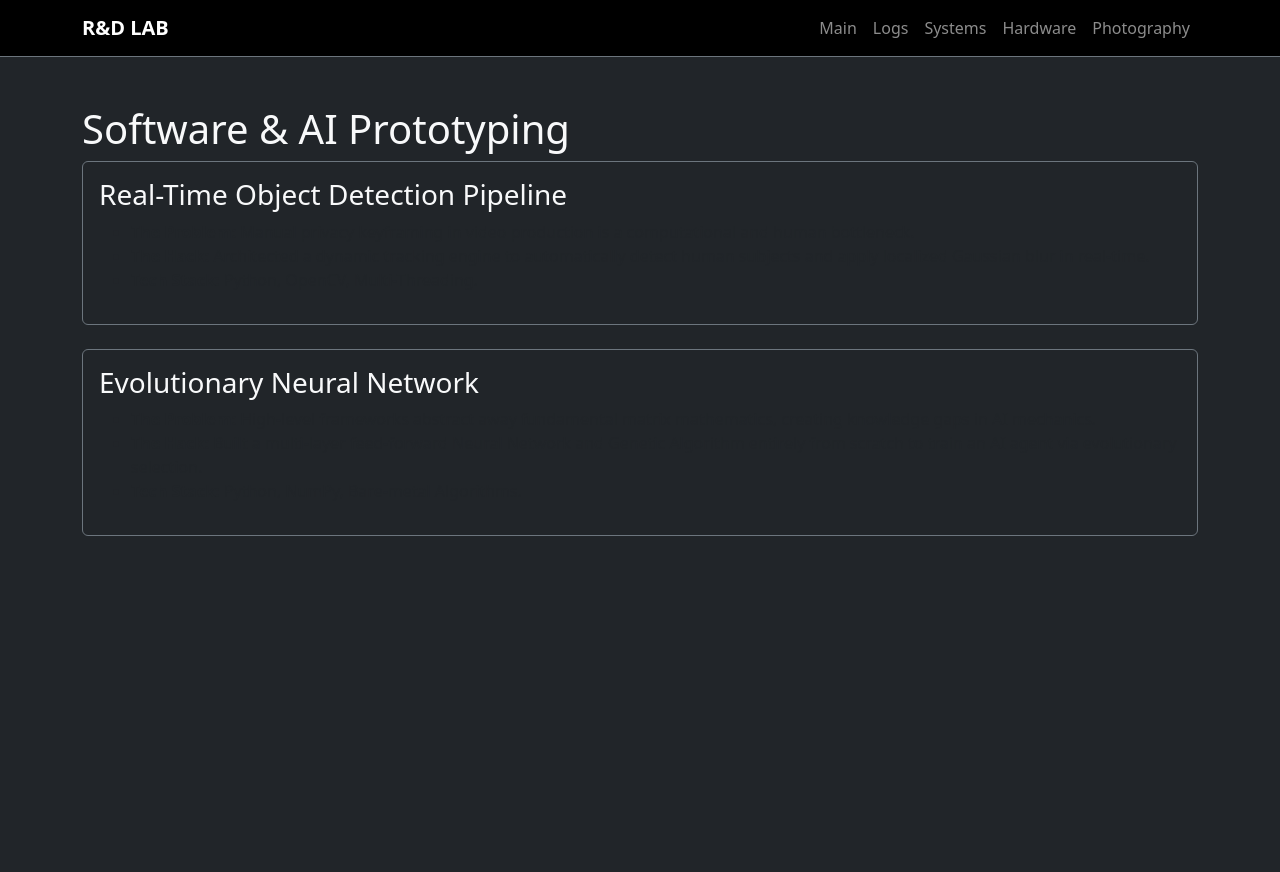
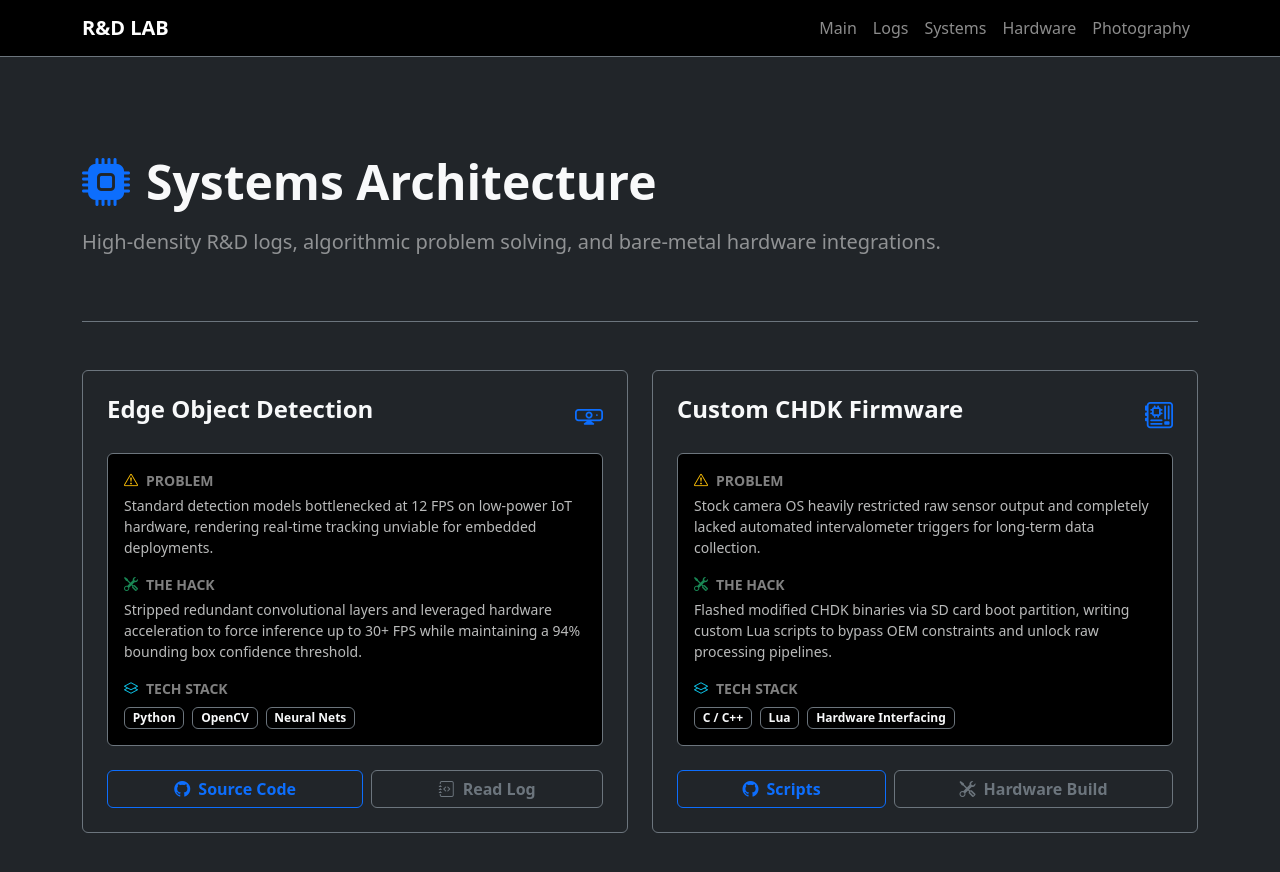
Before and after one commit to CodeRSTech/coderstech.github.io, a Jekyll site: the page built from projects.md, in a window 1280 px wide. Shown: the top 872 px of the page. Built offline with Jekyll 4.4.1, drawn with Linux system fonts in a browser that asks for light colours.

Commit message:
Updated projects.md

```diff
--- a/projects.md
+++ b/projects.md
@@ -1,28 +1,80 @@
 ---
 layout: main
-title: Software & AI R&D
-permalink: /projects/
+title: Systems Architecture
+permalink: /projects
 ---
-# Software & AI Prototyping
 
-<div class="card bg-dark border-secondary mb-4">
-  <div class="card-body">
-    <h3 class="card-title text-light">Real-Time Object Detection Pipeline</h3>
-    <ul>
-      <li><strong>The Problem:</strong> Manual privacy keyframing in video production is a computational and human bottleneck.</li>
-      <li><strong>The Hack:</strong> Architected a dynamic tracking engine to automatically detect human subjects and apply localized Gaussian blur in real-time.</li>
-      <li><strong>Tech Stack:</strong> Python, OpenCV, Multi-Threading.</li>
-    </ul>
+<!-- Hero Section -->
+<div class="py-5 border-bottom border-secondary">
+  <h1 class="display-5 fw-bold text-light"><i class="bi bi-cpu-fill text-primary me-3"></i>Systems Architecture</h1>
+  <p class="lead mt-3 text-white-50">
+    High-density R&D logs, algorithmic problem solving, and bare-metal hardware integrations.
+  </p>
+</div>
+<!-- Case Studies Grid -->
+<div class="py-5">
+  <div class="row g-4">
+    <!-- Case Study 1: AI / Computer Vision -->
+    <div class="col-lg-6">
+      <div class="card bg-dark border-secondary h-100 p-4 hover-overlay transition-all">
+        <div class="d-flex justify-content-between align-items-start mb-3">
+          <h4 class="text-light fw-bold mb-0">Edge Object Detection</h4>
+          <i class="bi bi-webcam text-primary fs-3"></i>
+        </div>
+        <div class="bg-black border border-secondary rounded p-3 mb-4 flex-grow-1">
+          <div class="mb-3">
+            <div class="text-white-50 small text-uppercase fw-bold mb-1"><i class="bi bi-exclamation-triangle text-warning me-2"></i>Problem</div>
+            <div class="text-light text-opacity-75 small">Standard detection models bottlenecked at 12 FPS on low-power IoT hardware, rendering real-time tracking unviable for embedded deployments.</div>
+          </div>
+          <div class="mb-3">
+            <div class="text-white-50 small text-uppercase fw-bold mb-1"><i class="bi bi-tools text-success me-2"></i>The Hack</div>
+            <div class="text-light text-opacity-75 small">Stripped redundant convolutional layers and leveraged hardware acceleration to force inference up to 30+ FPS while maintaining a 94% bounding box confidence threshold.</div>
+          </div>
+          <div>
+            <div class="text-white-50 small text-uppercase fw-bold mb-2"><i class="bi bi-layers text-info me-2"></i>Tech Stack</div>
+            <div class="d-flex flex-wrap gap-2">
+              <span class="badge border border-secondary text-light">Python</span>
+              <span class="badge border border-secondary text-light">OpenCV</span>
+              <span class="badge border border-secondary text-light">Neural Nets</span>
+            </div>
+          </div>
+        </div>
+        <div class="d-flex gap-2 mt-auto">
+          <a href="#" class="btn btn-outline-primary flex-grow-1 fw-bold"><i class="bi bi-github me-2"></i>Source Code</a>
+          <a href="#" class="btn btn-outline-secondary flex-grow-1 fw-bold"><i class="bi bi-journal-code me-2"></i>Read Log</a>
+        </div>
+      </div>
+    </div>
+    <!-- Case Study 2: Embedded Systems / Firmware -->
+    <div class="col-lg-6">
+      <div class="card bg-dark border-secondary h-100 p-4 hover-overlay transition-all">
+        <div class="d-flex justify-content-between align-items-start mb-3">
+          <h4 class="text-light fw-bold mb-0">Custom CHDK Firmware</h4>
+          <i class="bi bi-motherboard text-primary fs-3"></i>
+        </div>
+        <div class="bg-black border border-secondary rounded p-3 mb-4 flex-grow-1">
+          <div class="mb-3">
+            <div class="text-white-50 small text-uppercase fw-bold mb-1"><i class="bi bi-exclamation-triangle text-warning me-2"></i>Problem</div>
+            <div class="text-light text-opacity-75 small">Stock camera OS heavily restricted raw sensor output and completely lacked automated intervalometer triggers for long-term data collection.</div>
+          </div>
+          <div class="mb-3">
+            <div class="text-white-50 small text-uppercase fw-bold mb-1"><i class="bi bi-tools text-success me-2"></i>The Hack</div>
+            <div class="text-light text-opacity-75 small">Flashed modified CHDK binaries via SD card boot partition, writing custom Lua scripts to bypass OEM constraints and unlock raw processing pipelines.</div>
+          </div>
+          <div>
+            <div class="text-white-50 small text-uppercase fw-bold mb-2"><i class="bi bi-layers text-info me-2"></i>Tech Stack</div>
+            <div class="d-flex flex-wrap gap-2">
+              <span class="badge border border-secondary text-light">C / C++</span>
+              <span class="badge border border-secondary text-light">Lua</span>
+              <span class="badge border border-secondary text-light">Hardware Interfacing</span>
+            </div>
+          </div>
+        </div>
+        <div class="d-flex gap-2 mt-auto">
+          <a href="#" class="btn btn-outline-primary flex-grow-1 fw-bold"><i class="bi bi-github me-2"></i>Scripts</a>
+          <a href="#" class="btn btn-outline-secondary flex-grow-1 fw-bold"><i class="bi bi-tools me-2"></i>Hardware Build</a>
+        </div>
+      </div>
+    </div>
   </div>
 </div>
-
-<div class="card bg-dark border-secondary mb-4">
-  <div class="card-body">
-    <h3 class="card-title text-light">Evolutionary Neural Network</h3>
-    <ul>
-      <li><strong>The Problem:</strong> High-level frameworks abstract away fundamental matrix mathematics, creating knowledge gaps in AI mechanics.</li>
-      <li><strong>The Hack:</strong> Built a multi-layer feed-forward Neural Network and Genetic Algorithm entirely from scratch to train an AI agent via evolutionary selection.</li>
-      <li><strong>Tech Stack:</strong> Python, NumPy, Bare-metal Algorithms.</li>
-    </ul>
-  </div>
-</div>
```
